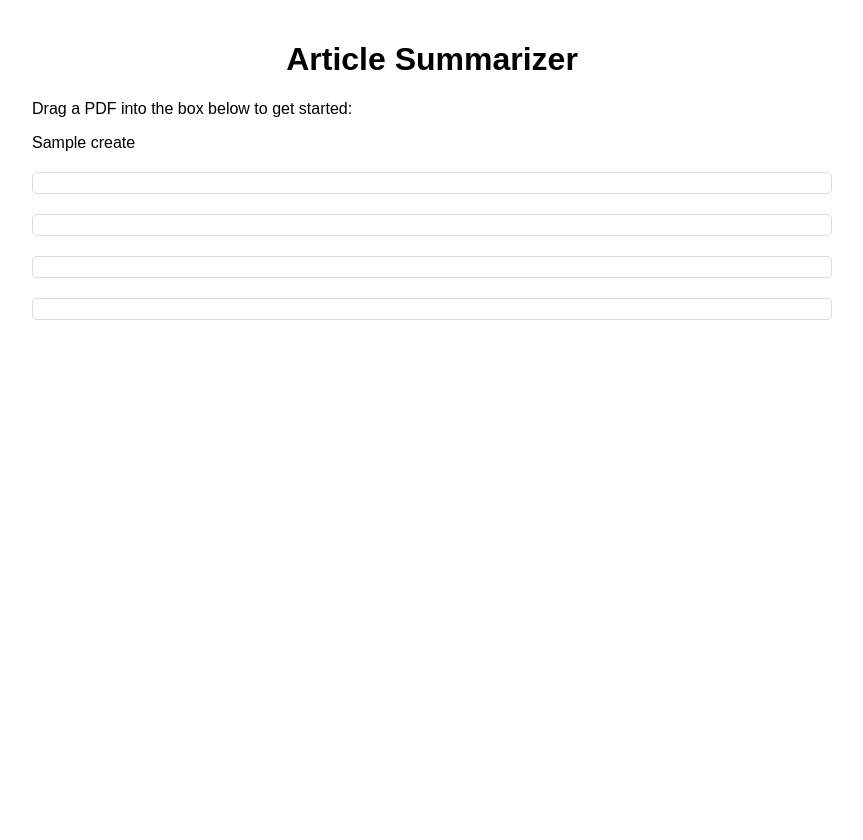
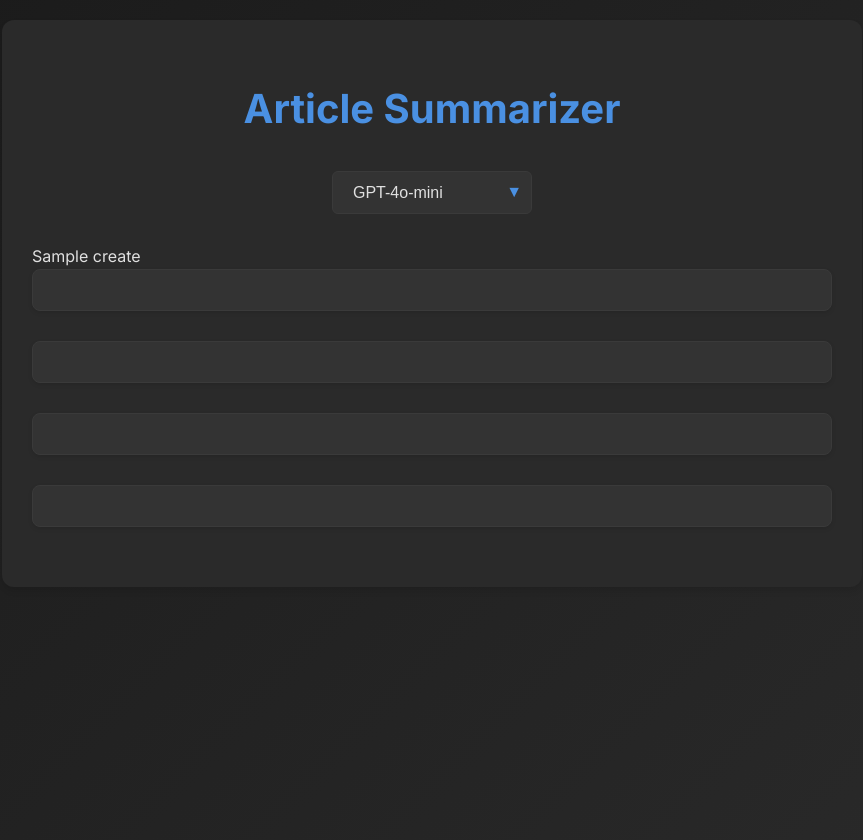
Before and after one commit to tcspears/article_summaries, a Flask app: template templates/index.html in a window 1280 px wide. Shown: the whole page, without its empty margins (208-1071 px from the left). Before the commit the page ends 320 px from the top, so only its background shows below. Run offline with Flask 3, Linux system fonts and the light colour scheme; the template is opened without the code that fills it: most values are stand-ins (such as "Sample title", 1, 10 or a date in 2020); parts of the project's set-up code (start-up, migrations or seed data) failed here and were passed over; some libraries are stand-ins or nearby versions.

Commit message:
Updates to UI

```diff
--- a/main.py
+++ b/main.py
@@ -30,15 +30,16 @@ os.makedirs(app.config['UPLOAD_FOLDER'], exist_ok=True)
 def index():
     if request.method == 'POST':
         f = request.files.get('file')
+        model = request.form.get('model', 'gpt-4o-mini')  # Default to gpt-4o-mini if not specified
         if f:
             filename = secure_filename(f.filename)
             file_path = os.path.join(app.config['UPLOAD_FOLDER'], filename)
             f.save(file_path)
-            return process_pdf(file_path)
+            return process_pdf(file_path, model)
     return render_template('index.html')
 
 
-def process_pdf(file_path):
+def process_pdf(file_path, model):
     # Extract text from PDF
     with open(file_path, 'rb') as file:
         reader = PyPDF2.PdfReader(file)
@@ -46,8 +47,8 @@ def process_pdf(file_path):
         for page in reader.pages:
             text += page.extract_text()
 
-    # Generate all summaries using the new function
-    summaries = generate_summaries(text)
+    # Generate all summaries using the new function with the specified model
+    summaries = generate_summaries(text, model)
 
     # Clean up: delete the uploaded file
     os.remove(file_path)
@@ -55,7 +56,7 @@ def process_pdf(file_path):
     return jsonify(summaries)
 
 
-def generate_summaries(text):
+def generate_summaries(text, model):
     messages = [
         {"role": "system", "content": "You are an AI assistant specialized in succinct summaries of academic papers. Your task is to provide a series of summaries and discussions about a paper, building upon previous information without redundancy."},
         {"role": "user", "content": "I will provide you with an academic paper. Please read it carefully and await further instructions for specific summaries and discussions."},
@@ -66,7 +67,7 @@ def generate_summaries(text):
     def get_summary(prompt):
         messages.append({"role": "user", "content": prompt})
         response = client.chat.completions.create(
-            model=app.config['OPENAI_MODEL'],
+            model=model,
             messages=messages
         )
         content = response.choices[0].message.content.strip()
@@ -90,7 +91,6 @@ def generate_summaries(text):
     return {key: format_summary(value) for key, value in summaries.items()}
 
 
-
 def format_summary(summary):
     # Convert markdown to HTML
     html = markdown.markdown(summary)
--- a/templates/index.html
+++ b/templates/index.html
@@ -1,78 +1,248 @@
 <!DOCTYPE html>
-<!DOCTYPE html>
-<html>
+<html lang="en">
 <head>
+    <meta charset="UTF-8">
+    <meta name="viewport" content="width=device-width, initial-scale=1.0">
     <title>Article Summarizer</title>
     {{ dropzone.load_css() }}
+    <link href="https://fonts.googleapis.com/css2?family=Inter:wght@400;600;700&display=swap" rel="stylesheet">
+    <link href="https://cdnjs.cloudflare.com/ajax/libs/font-awesome/5.15.3/css/all.min.css" rel="stylesheet">
     <style>
+        :root {
+            --background-color: #1a1a1a;
+            --container-bg: #2a2a2a;
+            --text-color: #e0e0e0;
+            --border-color: #3a3a3a;
+            --primary-color: #4a90e2;
+            --hover-color: #3a7bc8;
+            --summary-bg: #333333;
+        }
+
         body {
-            font-family: Arial, sans-serif;
+            font-family: 'Inter', sans-serif;
+            line-height: 1.6;
+            color: var(--text-color);
+            background: linear-gradient(135deg, #1a1a1a 0%, #2a2a2a 100%);
+            margin: 0;
+            padding: 20px;
+            min-height: 100vh;
+        }
+
+        .container {
             max-width: 800px;
             margin: 0 auto;
-            padding: 20px;
+            background-color: var(--container-bg);
+            border-radius: 12px;
+            box-shadow: 0 4px 6px rgba(0, 0, 0, 0.1);
+            padding: 30px;
         }
+
         h1 {
             text-align: center;
+            color: var(--primary-color);
+            margin-bottom: 30px;
+            font-size: 2.5em;
+            font-weight: 700;
         }
+
+        .model-select-container {
+            text-align: center;
+            margin-bottom: 30px;
+            position: relative;
+        }
+
+        #modelSelect {
+            padding: 12px 20px;
+            font-size: 16px;
+            border: 1px solid var(--border-color);
+            border-radius: 6px;
+            background-color: var(--summary-bg);
+            color: var(--text-color);
+            cursor: pointer;
+            transition: all 0.3s ease;
+            appearance: none;
+            -webkit-appearance: none;
+            -moz-appearance: none;
+            width: 200px;
+        }
+
+        #modelSelect:hover, #modelSelect:focus {
+            border-color: var(--primary-color);
+            outline: none;
+        }
+
+        .model-select-container::after {
+            content: '\25BC';
+            position: absolute;
+            top: 50%;
+            right: calc(50% - 90px);
+            transform: translateY(-50%);
+            color: var(--primary-color);
+            pointer-events: none;
+        }
+
         .dropzone {
-            border: 2px dashed #0087F7;
-            border-radius: 5px;
-            margin: 20px auto;
+            border: 2px dashed var(--border-color) !important;
+            border-radius: 8px;
+            background: var(--summary-bg) !important;
+            margin-bottom: 30px;
+            transition: all 0.3s ease;
+            display: flex;
+            flex-direction: column;
+            align-items: center;
+            justify-content: center;
             min-height: 150px !important;
-            width: 50%;
         }
+
+        .dropzone:hover, .dropzone.dz-drag-hover {
+            border-color: var(--primary-color) !important;
+        }
+
+        .dropzone .dz-message {
+            color: var(--text-color) !important;
+            font-size: 1.2em;
+        }
+
+        .dropzone .dz-message::before {
+            content: '\f093';
+            font-family: 'Font Awesome 5 Free';
+            font-weight: 900;
+            font-size: 2em;
+            display: block;
+            margin-bottom: 15px;
+            color: var(--primary-color);
+        }
+
         .summary {
-            white-space: pre-wrap;
-            word-wrap: break-word;
-            margin-top: 20px;
-            padding: 10px;
-            border: 1px solid #ddd;
-            border-radius: 5px;
+            position: relative;
+            background-color: var(--summary-bg);
+            border: 1px solid var(--border-color);
+            border-radius: 8px;
+            padding: 20px;
+            margin-bottom: 30px;
+            box-shadow: 0 2px 4px rgba(0, 0, 0, 0.1);
+            transition: all 0.3s ease;
         }
+
+        .summary:hover {
+            box-shadow: 0 4px 8px rgba(0, 0, 0, 0.2);
+        }
+
+        .summary h2 {
+            color: var(--primary-color);
+            margin-top: 0;
+            font-size: 1.4em;
+            font-weight: 600;
+            margin-bottom: 15px;
+            padding-right: 60px;
+        }
+
         .summary-content {
-            margin-top: 10px;
+            color: var(--text-color);
+            font-size: 1.1em;
+            line-height: 1.8;
         }
-        .summary-content p {
-            margin-top: 0;
-            margin-bottom: 10px;
+
+        .copy-btn {
+            position: absolute;
+            top: 15px;
+            right: 15px;
+            background-color: var(--primary-color);
+            color: white;
+            border: none;
+            border-radius: 4px;
+            padding: 8px 12px;
+            font-size: 0.9em;
+            cursor: pointer;
+            transition: background-color 0.3s ease;
         }
-        .summary-content h1, .summary-content h2, .summary-content h3 {
-            margin-top: 15px;
-            margin-bottom: 10px;
+
+        .copy-btn:hover {
+            background-color: var(--hover-color);
         }
-        .summary-content ul, .summary-content ol {
-            margin-left: 20px;
-            margin-top: 0;
-            margin-bottom: 10px;
+
+        .copy-btn:focus {
+            outline: none;
+            box-shadow: 0 0 0 3px rgba(74, 144, 226, 0.5);
+        }
+
+        @media (max-width: 600px) {
+            .container {
+                padding: 20px;
+            }
+
+            h1 {
+                font-size: 2em;
+            }
+
+            .summary h2 {
+                font-size: 1.2em;
+            }
+
+            .summary-content {
+                font-size: 1em;
+            }
         }
     </style>
 </head>
 <body>
-    <h1>Article Summarizer</h1>
-    <p> Drag a PDF into the box below to get started:</p>
-    {{ dropzone.create(action=url_for('index')) }}
+    <div class="container">
+        <h1>Article Summarizer</h1>
 
-    <div id="shortSummary" class="summary"></div>
-    <div id="extendedSummary" class="summary"></div>
-    <div id="methodsDiscussion" class="summary"></div>
-    <div id="theoryDiscussion" class="summary"></div>
+        <div class="model-select-container">
+            <select id="modelSelect">
+                <option value="gpt-4o-mini">GPT-4o-mini</option>
+                <option value="gpt-4o">GPT-4o</option>
+            </select>
+        </div>
+
+        {{ dropzone.create(action=url_for('index')) }}
+
+        <div id="shortSummary" class="summary"></div>
+        <div id="extendedSummary" class="summary"></div>
+        <div id="methodsDiscussion" class="summary"></div>
+        <div id="theoryDiscussion" class="summary"></div>
+    </div>
 
     {{ dropzone.load_js() }}
     <script src="https://cdnjs.cloudflare.com/ajax/libs/jquery/3.6.0/jquery.min.js"></script>
     <script>
         Dropzone.options.myDropzone = {
             init: function() {
+                this.on("sending", function(file, xhr, formData) {
+                    formData.append("model", $("#modelSelect").val());
+                });
+
                 this.on("success", function(file, response) {
-                    $('#shortSummary').html('<h2>Short Summary:</h2>' + response.short_summary);
-                    $('#extendedSummary').html('<h2>Extended Summary:</h2>' + response.extended_summary);
-                    $('#methodsDiscussion').html('<h2>Methods and Data:</h2>' + response.methods_discussion);
-                    $('#theoryDiscussion').html('<h2>Theoretical Framework and Contribution:</h2>' + response.theory_discussion);
+                    function createSummaryHTML(title, content, id) {
+                        return `<h2>${title}</h2>
+                                <div class="summary-content">${content}</div>
+                                <button class="copy-btn" onclick="copyToClipboard('${id}')">Copy</button>`;
+                    }
 
-                    // Remove all files from the dropzone
+                    $('#shortSummary').html(createSummaryHTML('Short Summary', response.short_summary, 'shortSummary'));
+                    $('#extendedSummary').html(createSummaryHTML('Extended Summary', response.extended_summary, 'extendedSummary'));
+                    $('#methodsDiscussion').html(createSummaryHTML('Methods and Data', response.methods_discussion, 'methodsDiscussion'));
+                    $('#theoryDiscussion').html(createSummaryHTML('Theoretical Framework and Contribution', response.theory_discussion, 'theoryDiscussion'));
+
                     this.removeAllFiles();
                 });
             }
         };
+
+        function copyToClipboard(elementId) {
+            const element = document.getElementById(elementId);
+            const content = element.querySelector('.summary-content').innerText;
+            navigator.clipboard.writeText(content).then(() => {
+                const copyBtn = element.querySelector('.copy-btn');
+                copyBtn.textContent = 'Copied!';
+                setTimeout(() => {
+                    copyBtn.textContent = 'Copy';
+                }, 2000);
+            }).catch(err => {
+                console.error('Failed to copy text: ', err);
+            });
+        }
     </script>
 </body>
 </html>
```
